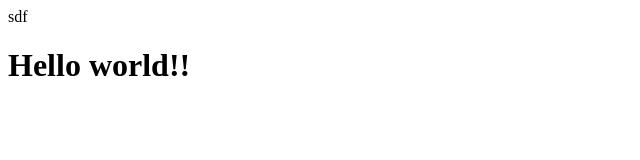
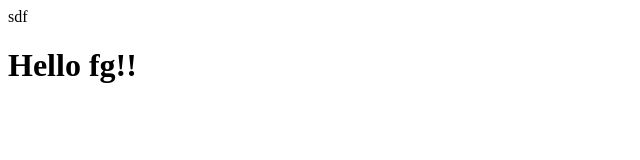
Before and after one commit to a2ein/sharemore.github.io, a plain HTML site: page index.html in a window 1280 px wide. Shown: the whole page, without its empty margins (0-640 px from the left). Drawn offline with Linux system fonts and the light colour scheme.

Commit message:
Update index.html
gh

```diff
--- a/index.html
+++ b/index.html
@@ -1,5 +1,5 @@
 <!DOCTYPE html>
   <html>
 sdf
-<body><h1>Hello world!!</h1> </body>
+<body><h1>Hello fg!!</h1> </body>
   </html>
```
